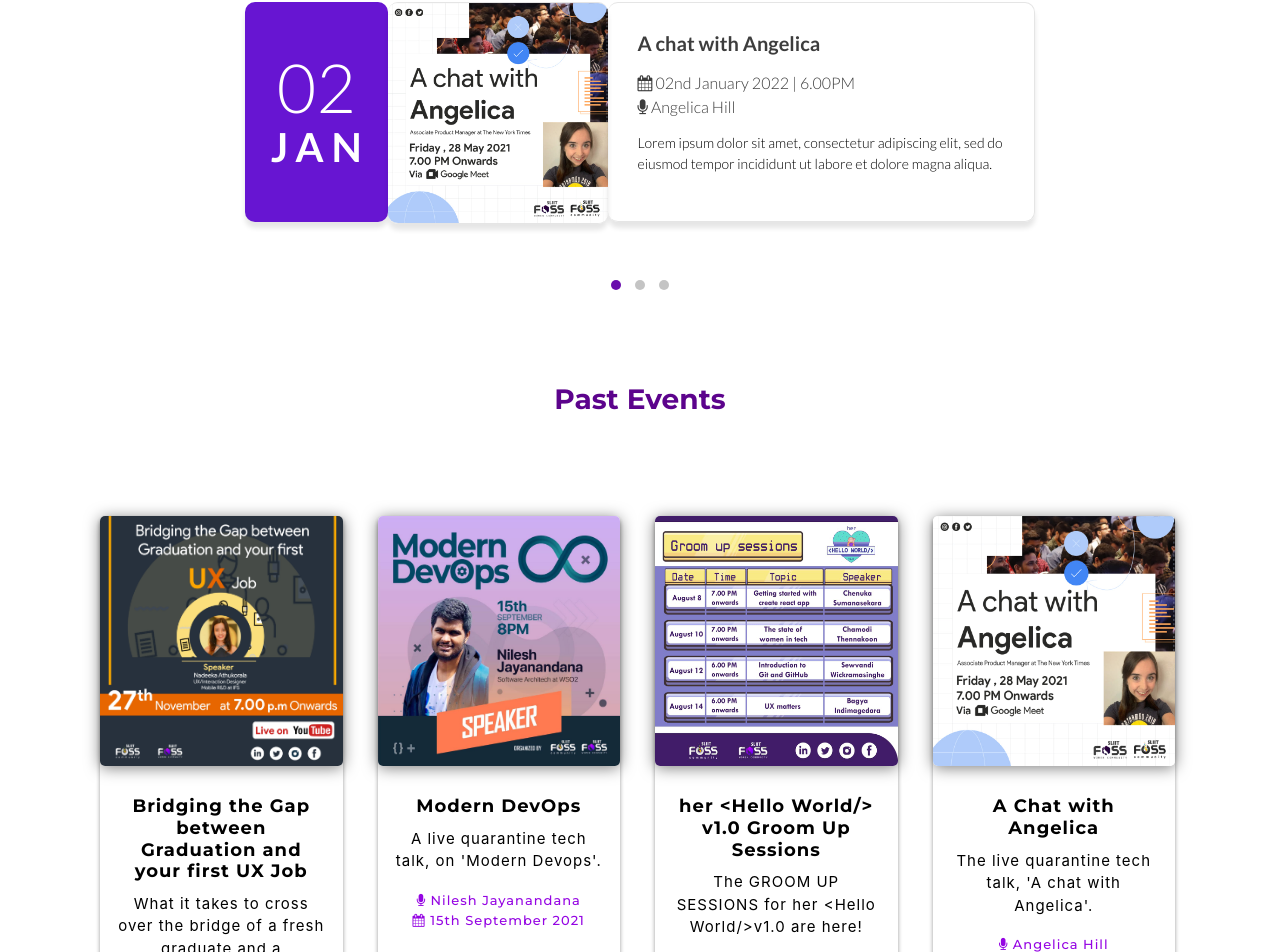
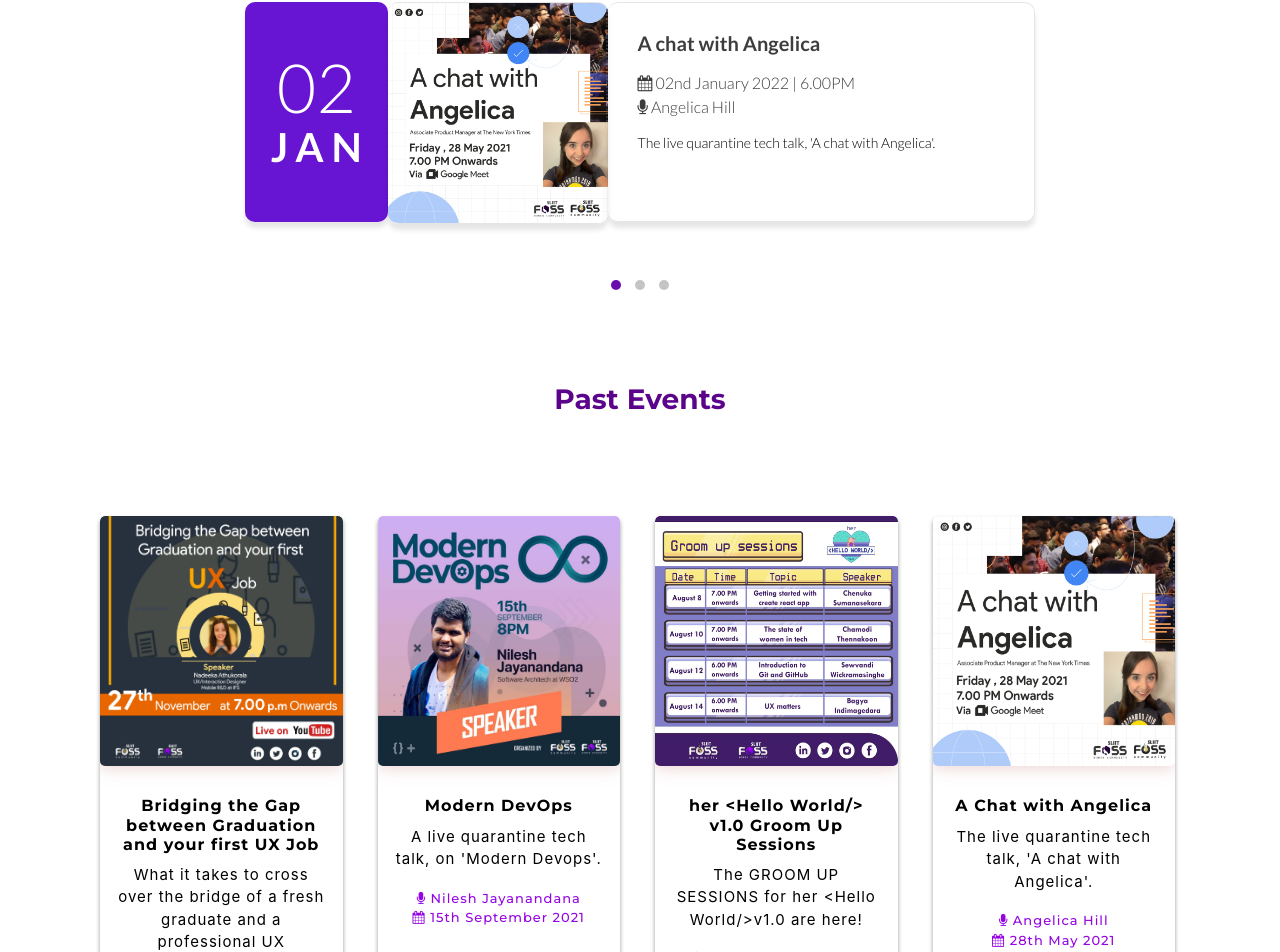
Before and after one commit to sliitwomeninfoss/sliitwomeninfoss.github.io, a React (Create React App) app: page /past-events in a window 1280 px wide. Shown: the part 290-1242 px from the top of the page. Built offline with nearby package versions, Linux system fonts and the light colour scheme.

Commit message:
event items fixed

```diff
--- a/public/css/style.css
+++ b/public/css/style.css
@@ -1002,11 +1002,12 @@ section {
 #cards_landscape_wrap-2 .card-flyer {
     border-radius: 5px;
     margin-right: 5px;
+    /* max-height: 600px; */
 }
 #cards_landscape_wrap-2 .card-flyer .image-box {
     background: #ffffff;
     overflow: hidden;
-    box-shadow: 0px 2px 15px rgba(0, 0, 0, 0.5);
+    box-shadow: 0px 2px 15px rgba(221, 168, 168, 0.5);
     border-radius: 5px;
 }
 #cards_landscape_wrap-2 .card-flyer .image-box img {
@@ -1042,14 +1043,17 @@ section {
     box-shadow: 0px 3px 4px rgba(0, 0, 0, 0.4);
 }
 #cards_landscape_wrap-2 .card-flyer:hover {
-    background: #fff;
+    /* background: #fff;
     box-shadow: 0px 15px 26px rgba(0, 0, 0, 0.5);
     -webkit-transition: all 0.2s ease-in;
     -moz-transition: all 0.2s ease-in;
     -ms-transition: all 0.2s ease-in;
     -o-transition: all 0.2s ease-in;
     transition: all 0.2s ease-in;
-    margin-top: 10px;
+    margin-top: 10px; */
+    transform: scale(1.05);
+    cursor: pointer;
+    box-shadow: 0px 15px 26px rgba(0, 0, 0, 0.5);
 }
 #cards_landscape_wrap-2 .card-flyer .text-box p {
     margin-top: 10px;
@@ -1064,7 +1068,7 @@ section {
 #cards_landscape_wrap-2 .card-flyer .text-box h6 {
     margin-top: 0px;
     margin-bottom: 4px;
-    font-size: 18px;
+    /* font-size: 18px; */
     font-weight: 600;
     /* text-transform: uppercase; */
     letter-spacing: 1px;
--- a/src/pages/PastEvents.jsx
+++ b/src/pages/PastEvents.jsx
@@ -61,9 +61,9 @@ export default function PastEvents() {
             numberOfEmployeesVisited + eventsPerPage
         )
         .map((event, index) => (
-            <div class="col-xs-12 col-sm-6 col-md-3 col-lg-3">
-                <a href="/">
-                    <div class="card-flyer" style={{ height: 500 }}>
+            <div class="col-xs-12 col-sm-6 col-md-6 col-lg-3">
+                {/* <a href="/"> */}
+                    <div class="card-flyer" style={{height:550, overflow:'hidden'}}>
                         <div class="text-box">
                             <div class="image-box">
                                 <img src={event.image} alt="" />
@@ -83,7 +83,7 @@ export default function PastEvents() {
                             </div>
                         </div>
                     </div>
-                </a>
+                {/* </a> */}
             </div>
         ))
 
@@ -254,6 +254,7 @@ export default function PastEvents() {
                         containerClassName="pagination justify-content-end"
                         activeClassName="active"
                         renderOnZeroPageCount={null}
+
                     />
                     {/* <div class="row mt-5">
                         <div class="col-12 mt-4 text-center">
@@ -281,13 +282,13 @@ export default function PastEvents() {
                                 {WebinarsData.Latest_Webinars.map(
                                     (webinar, index) => (
                                         <div
-                                            class="col-xs-12 col-sm-6 col-md-3 col-lg-3"
+                                            class="col-xs-12 col-sm-6 col-md-6 col-lg-3"
                                             data-aos="zoom-out-down"
                                         >
                                             <a href={webinar.youtube_link}>
                                                 <div
                                                     class="card-flyer"
-                                                    style={{ height: 400 }}
+                                                    style={{ height: 420 }}
                                                 >
                                                     <div class="text-box">
                                                         <div class="image-box">
--- a/src/pages/home/PastEvents.jsx
+++ b/src/pages/home/PastEvents.jsx
@@ -83,22 +83,26 @@ export default function PastEvents() {
                         <div class="container" style={{paddingBottom: 0}}>
                             <div class="row justify-content-center">
                                 {EventsData.Latest_Events.map((event, index) => (
-                                    <div class="col-xs-12 col-sm-6 col-md-3 col-lg-3">
-                                        <a href="/">
-                                            <div class="card-flyer" style={{height: 500}}>
+                                    <div class="col-xs-12 col-sm-6 col-md-6 col-lg-3 py-2">
+                                        {/* <a href="/"> */}
+                                            <div class="card-flyer h-100">
                                                 <div class="text-box">
                                                     <div class="image-box">
                                                         <img src={event.image} alt="" />
                                                     </div>
+
                                                     <div class="text-container">
                                                         <h6>{event.title}</h6>
                                                         <p>{event.description}</p>
+
                                                         <h5> <i class="fa fa-microphone"></i>{' '}{event.speaker}</h5>
                                                         <h5> <i class="fa fa-calendar"></i>{' '}{event.date}</h5>
+
+                                                        </div>
+                                                        </div>
+
                                                     </div>
-                                                </div>
-                                            </div>
-                                        </a>
+                                        {/* </a> */}
                                     </div>
 
                                 ))}
--- a/src/pages/home/Webinars.jsx
+++ b/src/pages/home/Webinars.jsx
@@ -12,9 +12,9 @@ export default function Webinars() {
                         <div class="container" style={{ paddingBottom: 0 }}>
                             <div class="row justify-content-center">
                                 {WebinarsData.Latest_Webinars.map((webinar, index) => (
-                                    <div class="col-xs-12 col-sm-6 col-md-3 col-lg-3" data-aos="zoom-out-down">
+                                    <div class="col-xs-12 col-sm-6 col-md-6 col-lg-3" data-aos="zoom-out-down">
                                         <a href={webinar.youtube_link}>
-                                            <div class="card-flyer" style={{ height: 400 }}>
+                                            <div class="card-flyer" style={{height: 420, overflow: 'hidden'}}>
                                                 <div class="text-box">
                                                     <div class="image-box">
                                                         <img src={webinar.image} alt="" />
@@ -32,7 +32,6 @@ export default function Webinars() {
                                             </div>
                                         </a>
                                     </div>
-
                                 ))}
                             </div>
                         </div>
--- a/src/utilities/data/Events.json
+++ b/src/utilities/data/Events.json
@@ -7,7 +7,7 @@
             "date":"02nd January 2022",
             "time":"6.00PM",
             "speaker":"Angelica Hill",
-            "description":"Lorem ipsum dolor sit amet, consectetur adipiscing elit, sed do eiusmod tempor incididunt ut labore et dolore magna aliqua."
+            "description":"The live quarantine tech talk, 'A chat with Angelica'."
         },
         {
             "title": "Modern DevOps",
@@ -15,7 +15,7 @@
             "date":"22nd March 2022",
             "time":"3.00PM",
             "speaker":"Nilesh Jayanandana",
-            "description":"Lorem ipsum dolor sit amet, consectetur adipiscing elit, sed do eiusmod tempor incididunt ut labore et dolore magna aliqua."
+            "description":"A live quarantine tech talk, on 'Modern Devops'."
         },
         {
             "title": "Bridging the Gap between Graduation and your first UX Job",
@@ -23,7 +23,7 @@
             "date":"27th December 2022",
             "time":"4.30PM",
             "speaker":"Nadeeka Athukorala",
-            "description":"Lorem ipsum dolor sit amet, consectetur adipiscing elit, sed do eiusmod tempor incididunt ut labore et dolore magna aliqua."
+            "description":"What it takes to cross over the bridge of a fresh graduate and a professional UX designer."
         },
         {
             "title": "Modern DevOps Phase2",
@@ -31,7 +31,7 @@
             "date":"",
             "time":"",
             "speaker":"Nadeeka Athukorala",
-            "description":""
+            "description":"A live quarantine tech talk, on 'Modern Devops'."
         }
     ],
     "__Comment_2": "Include four objects for 'Latest_Events'",
```
Also changed, not shown: 1 other file (tests, documents, lock files or other folders).
